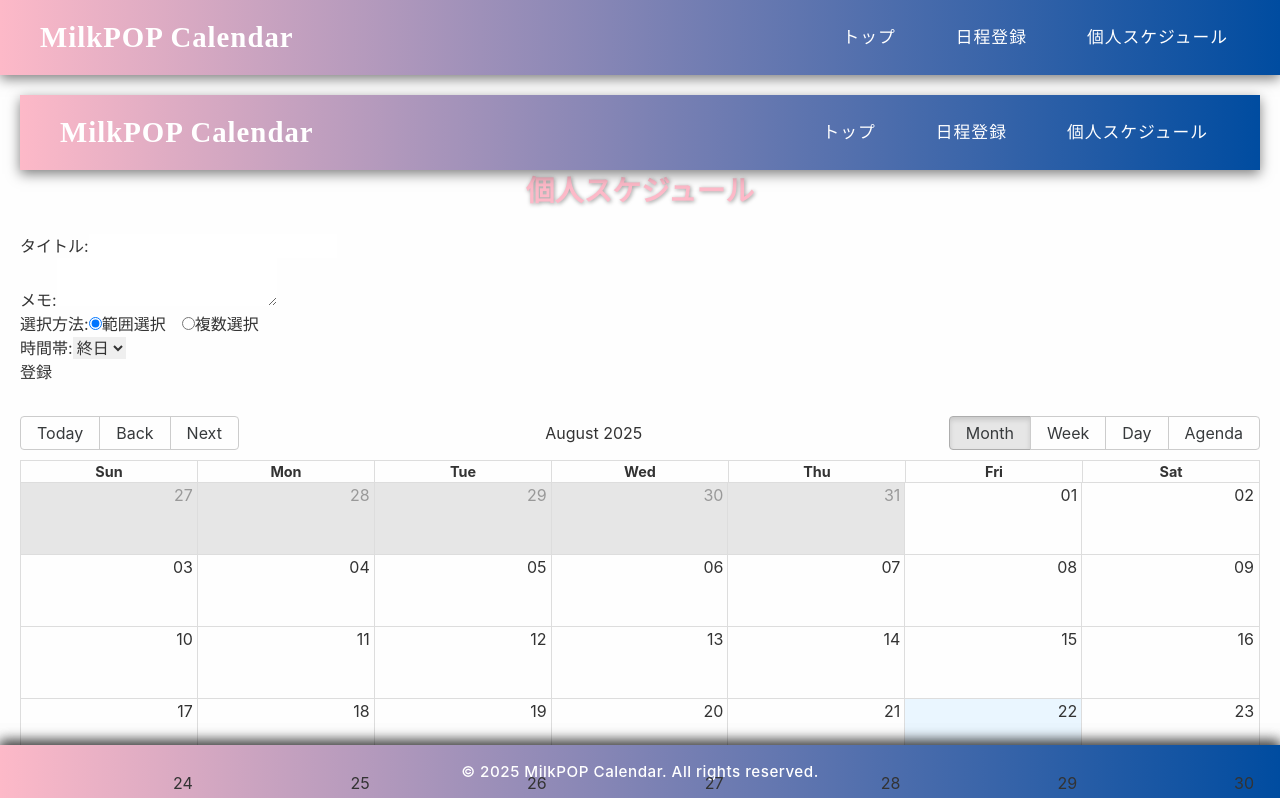
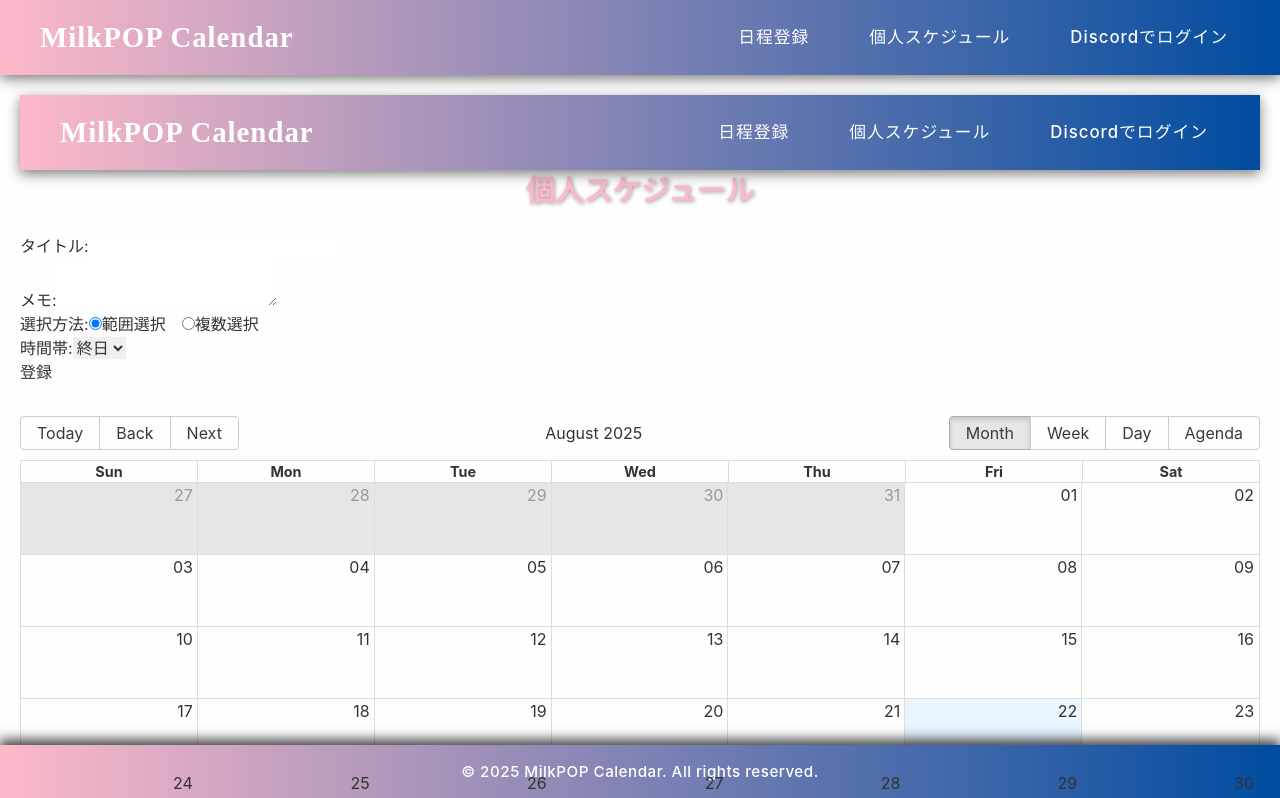
Before and after one commit to kuzyoumike0/milkpop-calendarapp, a React (Create React App) app in the folder frontend/: page /personal in a window 1280 px wide. Shown: the top 798 px of the page. Built offline with nearby package versions, Linux system fonts and the light colour scheme; a web font is replaced by a local one.

Commit message:
Update Header.jsx

```diff
--- a/frontend/src/components/Header.jsx
+++ b/frontend/src/components/Header.jsx
@@ -1,4 +1,3 @@
-// frontend/src/components/Header.jsx
 import React from "react";
 import { Link } from "react-router-dom";
 import "../index.css";
@@ -8,9 +7,11 @@ const Header = () => {
     <header className="banner">
       <h1>MilkPOP Calendar</h1>
       <nav>
-        <Link to="/">トップ</Link>
         <Link to="/share">日程登録</Link>
         <Link to="/personal">個人スケジュール</Link>
+        <a href="/api/auth/discord" className="login-button">
+          Discordでログイン
+        </a>
       </nav>
     </header>
   );
```
